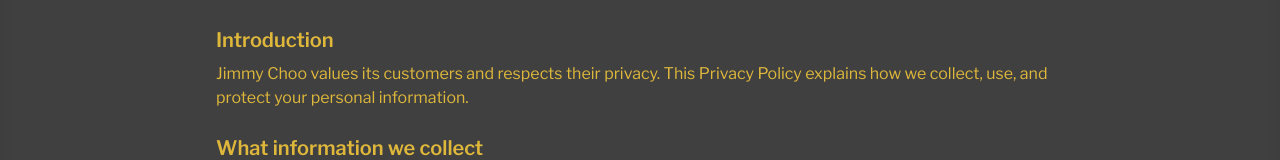
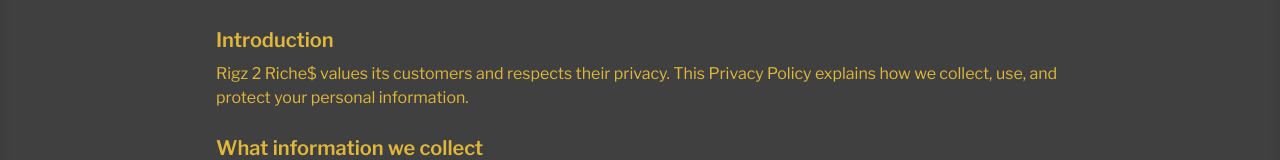
Before and after one commit to NaeemUllah6/jimmychoo, a React (Vite) app: page /aboutus in a window 1280 px wide. Shown: the part 332-492 px from the top of the page. Built offline with nearby package versions, Linux system fonts and the light colour scheme.

Commit message:
riches updated

```diff
--- a/index.html
+++ b/index.html
@@ -7,7 +7,7 @@
   <meta charset="UTF-8" />
   <link rel="icon" type="image/svg+xml" href="./src/assets/profile.png" />
   <meta name="viewport" content="width=device-width, initial-scale=1.0" />
-  <title>Jimmy Choo</title>
+  <title>Rigz 2 Riche$</title>
 </head>
 <body>
   <div id="root"></div>
--- a/src/pages/Authentication/signin.jsx
+++ b/src/pages/Authentication/signin.jsx
@@ -5,7 +5,7 @@
       <div className="bg-neutral-600 px-10 py-4 rounded-lg shadow-md w-full max-w-md">
         <h2 className="text-2xl font-bold mb-4">Sign up</h2>
         <p className="text-[#DFB83B] mb-4">
-          Enjoy a more personalized shopping experience with a Jimmy Choo account
+          Enjoy a more personalized shopping experience with a Rigz 2 Riche$ account
         </p>
 
         <ul className="text-[#DFB83B] mb-6">
--- a/src/pages/Authentication/signup.jsx
+++ b/src/pages/Authentication/signup.jsx
@@ -90,7 +90,7 @@
 >
      <form id="formSubmita" onSubmit={handleSubmit} className="p-8 mx-3 mt-[150px] bg-neutral-800  max-w-lg md:mx-auto border rounded-none-lg shadow-md">
       <h2 className="text-xl font-bold pb-6">Sign Up</h2>
-      <p className="mb-4 text-sm">Enjoy a more personalized shopping experience with a Jimmy Choo account.</p>
+      <p className="mb-4 text-sm">Enjoy a more personalized shopping experience with a Rigz 2 Riche$ account.</p>
 
       <div className="grid grid-cols-2 gap-2 mb-3">
         <div>
@@ -175,12 +175,12 @@
       <div className="flex flex-col gap-3">
         <div className="flex gap-2">
           <input id="radio1" type="checkbox" name='checkbox' />
-          <label htmlFor="radio1">I have read and understood the Privacy Policy regarding the processing of my personal information by Jimmy Choo
+          <label htmlFor="radio1">I have read and understood the Privacy Policy regarding the processing of my personal information by Rigz 2 Riche$
           </label>
         </div>
         <div className="flex gap-2">
           <input id="radio2" type="checkbox" name='radio' />
-          <label htmlFor="radio2">I have read and understood the Privacy Policy regarding the processing of my personal information by Jimmy Choo
+          <label htmlFor="radio2">I have read and understood the Privacy Policy regarding the processing of my personal information by Rigz 2 Riche$
           </label>
         </div>
 
--- a/src/pages/LandingPage-components/Aboutus.jsx
+++ b/src/pages/LandingPage-components/Aboutus.jsx
@@ -5,7 +5,7 @@
   {
     title: "Introduction",
     content:
-      "Jimmy Choo values its customers and respects their privacy. This Privacy Policy explains how we collect, use, and protect your personal information.",
+      "Rigz 2 Riche$ values its customers and respects their privacy. This Privacy Policy explains how we collect, use, and protect your personal information.",
   },
   {
     title: "What information we collect",
--- a/src/pages/LandingPage-components/PrivacyPolicy.jsx
+++ b/src/pages/LandingPage-components/PrivacyPolicy.jsx
@@ -5,7 +5,7 @@
   {
     title: "Introduction",
     content:
-      "Jimmy Choo values its customers and respects their privacy. This Privacy Policy explains how we collect, use, and protect your personal information.",
+      "Rigz 2 Riche$ values its customers and respects their privacy. This Privacy Policy explains how we collect, use, and protect your personal information.",
   },
   {
     title: "What information we collect",
--- a/src/pages/LandingPage-components/Shipping.jsx
+++ b/src/pages/LandingPage-components/Shipping.jsx
@@ -5,7 +5,7 @@
   {
     title: "Introduction",
     content:
-      "Jimmy Choo values its customers and respects their privacy. This Privacy Policy explains how we collect, use, and protect your personal information.",
+      "Rigz 2 Riche$ values its customers and respects their privacy. This Privacy Policy explains how we collect, use, and protect your personal information.",
   },
   {
     title: "What information we collect",
--- a/src/pages/LandingPage-components/contactus.jsx
+++ b/src/pages/LandingPage-components/contactus.jsx
@@ -44,7 +44,7 @@
       <div className="text-center py-12 px-4">
         <h2 className="text-2xl font-bold">Contact Us</h2>
         <p className="text-[#DFB83B] mt-2">
-          Welcome to Jimmy Choo. <br />
+          Welcome to Rigz 2 Riche$. <br />
           Complete the form below to contact our Customer Service team.
         </p>
 
--- a/src/pages/LandingPage-components/terms&conditions.jsx
+++ b/src/pages/LandingPage-components/terms&conditions.jsx
@@ -5,7 +5,7 @@
   {
     title: "Introduction",
     content:
-      "Jimmy Choo values its customers and respects their privacy. This Privacy Policy explains how we collect, use, and protect your personal information.",
+      "Rigz 2 Riche$ values its customers and respects their privacy. This Privacy Policy explains how we collect, use, and protect your personal information.",
   },
   {
     title: "What information we collect",
--- a/src/pages/orderStatus.jsx
+++ b/src/pages/orderStatus.jsx
@@ -41,7 +41,7 @@
                         <p className="text-[#DFB83B] mt-2">
                             If you wish to receive a refund or exchange, please book here. <br />
                             <span className="font-semibold">
-                                Please note: a Jimmy Choo account is not required to request a
+                                Please note: a Rigz 2 Riche$ account is not required to request a
                                 return or exchange.
                             </span>
                         </p>
```
